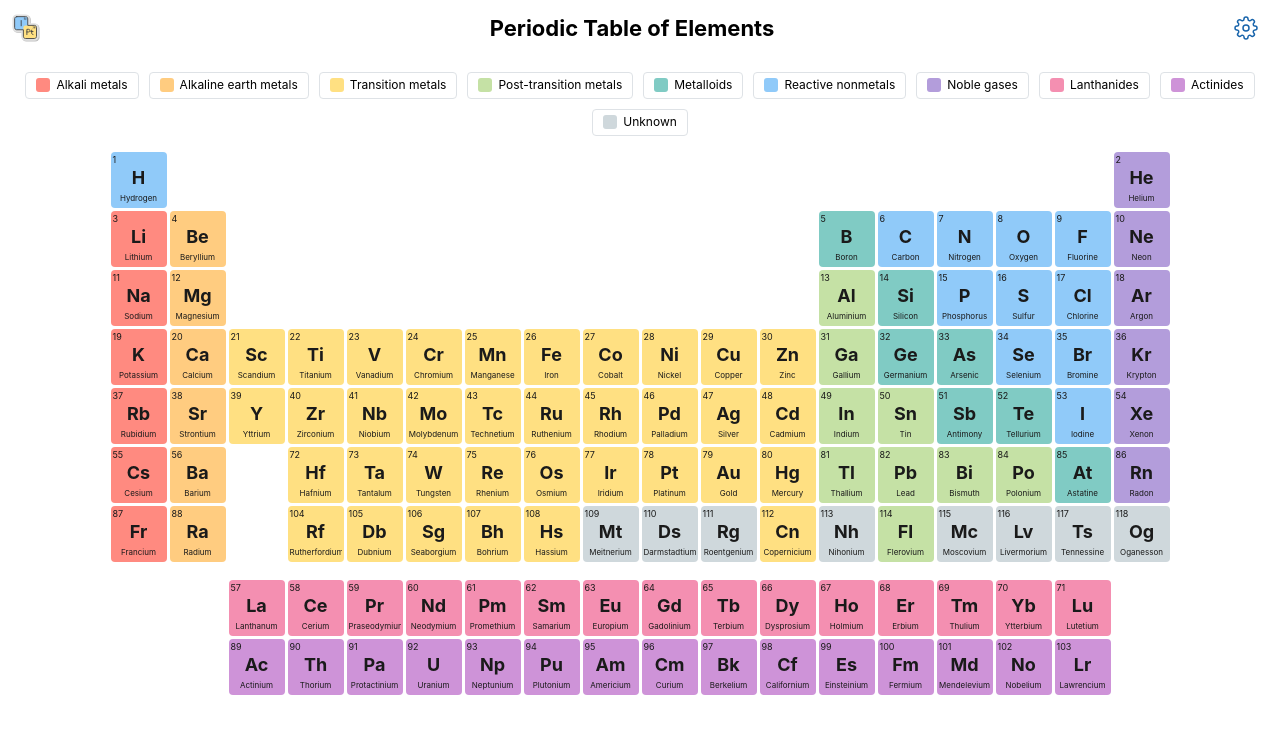
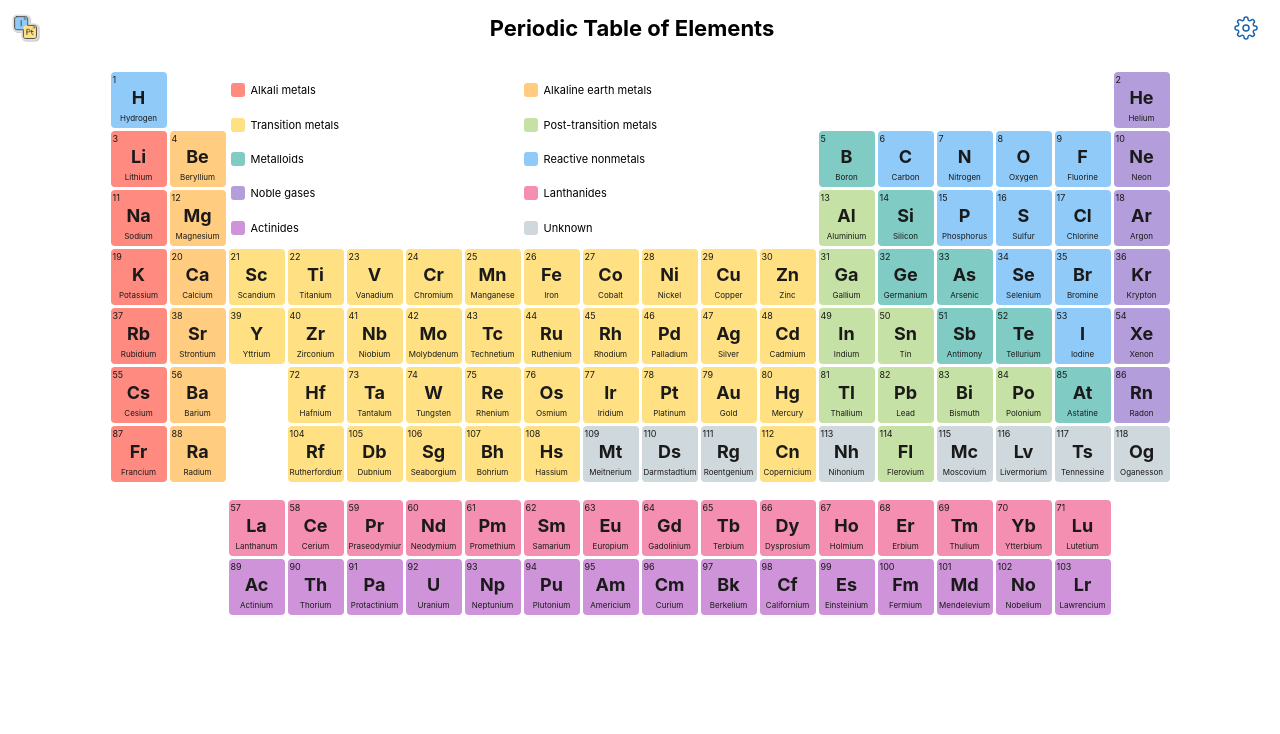
Before and after one commit to mgimpel/periodic-table-app, a React (Vite) app: page / in a window 1280 px wide. Shown: the top 734 px of the page. Built offline with nearby package versions, Linux system fonts and the light colour scheme.

Commit message:
Spec: In Grid Category Legend
The categorylegend should a displayed in a compact grid like display, that can be placed atop the element table, between columns between columns 3 to 12 and rows 1 to 3, which is empty.

```diff
--- a/src/components/CategoryLegend.tsx
+++ b/src/components/CategoryLegend.tsx
@@ -3,35 +3,50 @@
 // (https://github.com/mgimpel/periodic-table-app).
 // SPDX-License-Identifier: BSD-3-Clause
 
-import { Box, Group, Paper, Text } from "@mantine/core";
 import {
   CATEGORY_COLORS,
   CATEGORY_LABELS,
   type ElementCategory,
 } from "../data/element";
+import classes from "./PeriodicTable.module.css";
 
-// Legend mapping each category to its color swatch + label. Wraps on narrow
-// screens so it stays usable on phones.
-export function CategoryLegend() {
+interface CategoryLegendProps {
+  /** When true, show swatches only and drop the label text (mirrors ElementCell). */
+  symbolOnly?: boolean;
+}
+
+// Category color key rendered as a grid item placed in the table's empty
+// top-center region (see .legend in PeriodicTable.module.css), so it scales
+// with the table via the grid's transform. In symbolOnly mode the label text
+// is dropped but each entry keeps its accessible name.
+export function CategoryLegend({ symbolOnly = false }: CategoryLegendProps) {
   const categories = Object.keys(CATEGORY_LABELS) as ElementCategory[];
   return (
-    <Group gap="xs" wrap="wrap" justify="center">
-      {categories.map((category) => (
-        <Paper key={category} withBorder px="xs" py={4} radius="sm">
-          <Group gap={6} wrap="nowrap">
-            <Box
-              w={14}
-              h={14}
-              style={{
-                backgroundColor: CATEGORY_COLORS[category],
-                borderRadius: 3,
-                flexShrink: 0,
-              }}
+    <div
+      className={classes.legend}
+      role="group"
+      aria-label="Element category legend"
+    >
+      {categories.map((category) => {
+        const label = CATEGORY_LABELS[category];
+        // Fall back to the raw key so the accessible name is never empty (Req 4.3).
+        const accessibleName = label || category;
+        return (
+          <div
+            key={category}
+            className={classes.legendEntry}
+            aria-label={accessibleName}
+          >
+            <span
+              className={classes.legendSwatch}
+              style={{ backgroundColor: CATEGORY_COLORS[category] }}
             />
-            <Text size="xs">{CATEGORY_LABELS[category]}</Text>
-          </Group>
-        </Paper>
-      ))}
-    </Group>
+            {!symbolOnly && (
+              <span className={classes.legendLabel}>{label}</span>
+            )}
+          </div>
+        );
+      })}
+    </div>
   );
 }
--- a/src/components/PeriodicTable.module.css
+++ b/src/components/PeriodicTable.module.css
@@ -95,3 +95,47 @@
   font-size: 8px;
   max-width: 100%;
 }
+
+/* Category legend placed in the empty top-center region of the grid (columns
+ * 3-12, rows 1-3). As a grid item of .grid it inherits the fit-scale transform
+ * for free, so it scales with the table. overflow:hidden + min-width/height:0
+ * keep it clipped to its cell span — it can never resize the fixed tracks or
+ * displace an element cell. */
+.legend {
+  grid-column: 3 / span 10;
+  grid-row: 1 / span 3;
+  overflow: hidden;
+  min-width: 0;
+  min-height: 0;
+  /* Ten entries in a compact 2-col x 5-row grid filling the wide, short region. */
+  display: grid;
+  grid-template-columns: repeat(2, 1fr);
+  grid-template-rows: repeat(5, 1fr);
+  gap: 2px var(--cell-gap);
+  padding: 2px;
+  align-content: center;
+}
+
+.legendEntry {
+  display: flex;
+  align-items: center;
+  gap: 6px;
+  min-width: 0;
+}
+
+.legendSwatch {
+  width: 14px;
+  height: 14px;
+  border-radius: 3px;
+  flex-shrink: 0;
+}
+
+.legendLabel {
+  font-size: 11px;
+  line-height: 1.1;
+  color: var(--mantine-color-text);
+  overflow: hidden;
+  text-overflow: ellipsis;
+  white-space: nowrap;
+  min-width: 0;
+}
--- a/src/components/PeriodicTable.tsx
+++ b/src/components/PeriodicTable.tsx
@@ -73,14 +73,13 @@ export function PeriodicTable() {
         </Alert>
       )}
 
-      <CategoryLegend />
-
       <Box className={classes.viewport} ref={viewportRef}>
         <Box
           className={classes.grid}
           ref={gridRef}
           style={{ "--fit-scale": scale } as React.CSSProperties}
         >
+          <CategoryLegend symbolOnly={symbolOnly} />
           {ELEMENTS.map((element) => (
             <ElementCell
               key={element.atomicNumber}
```
Also changed, not shown: 2 other files (tests, documents, lock files or other folders).
